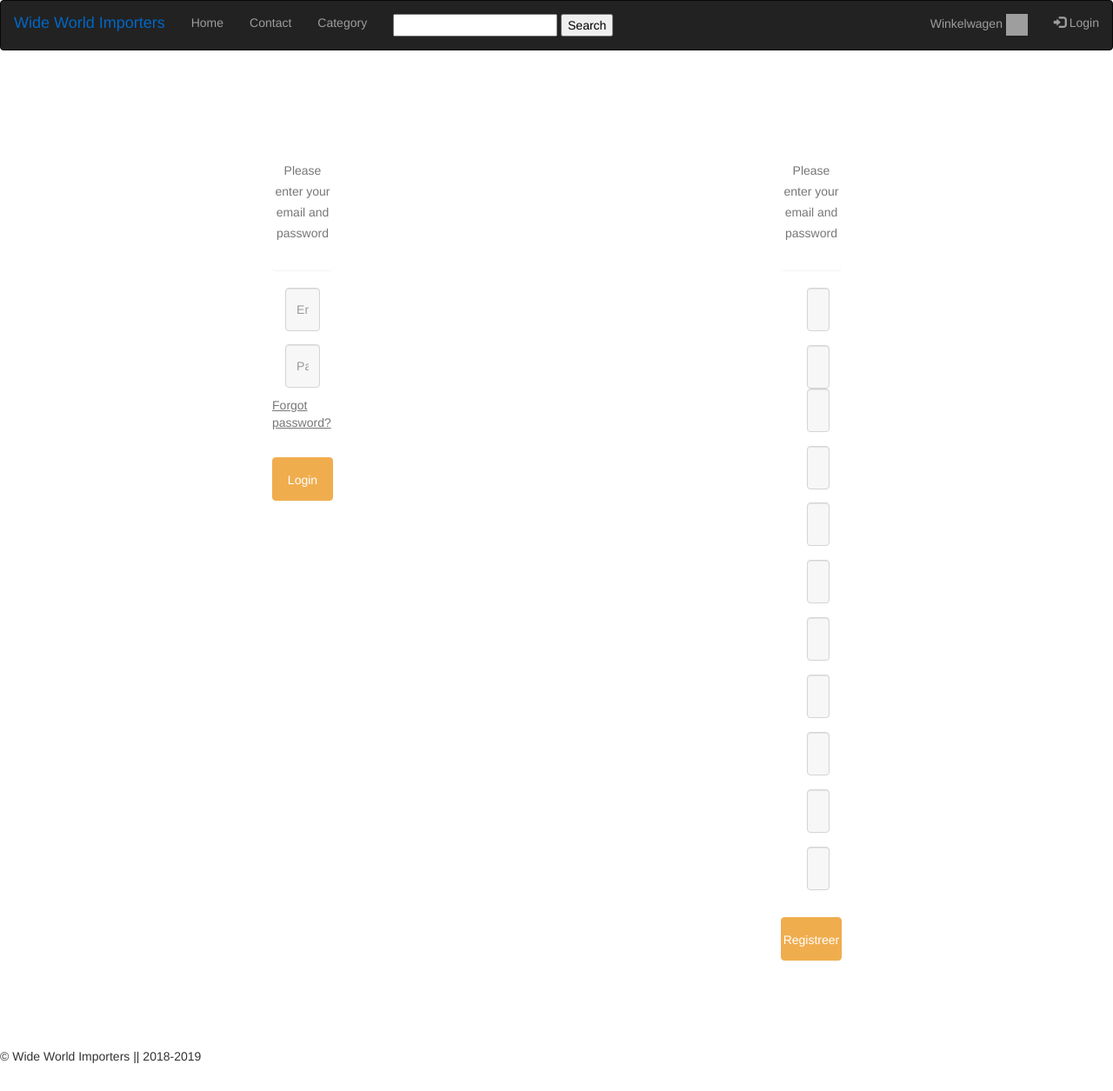
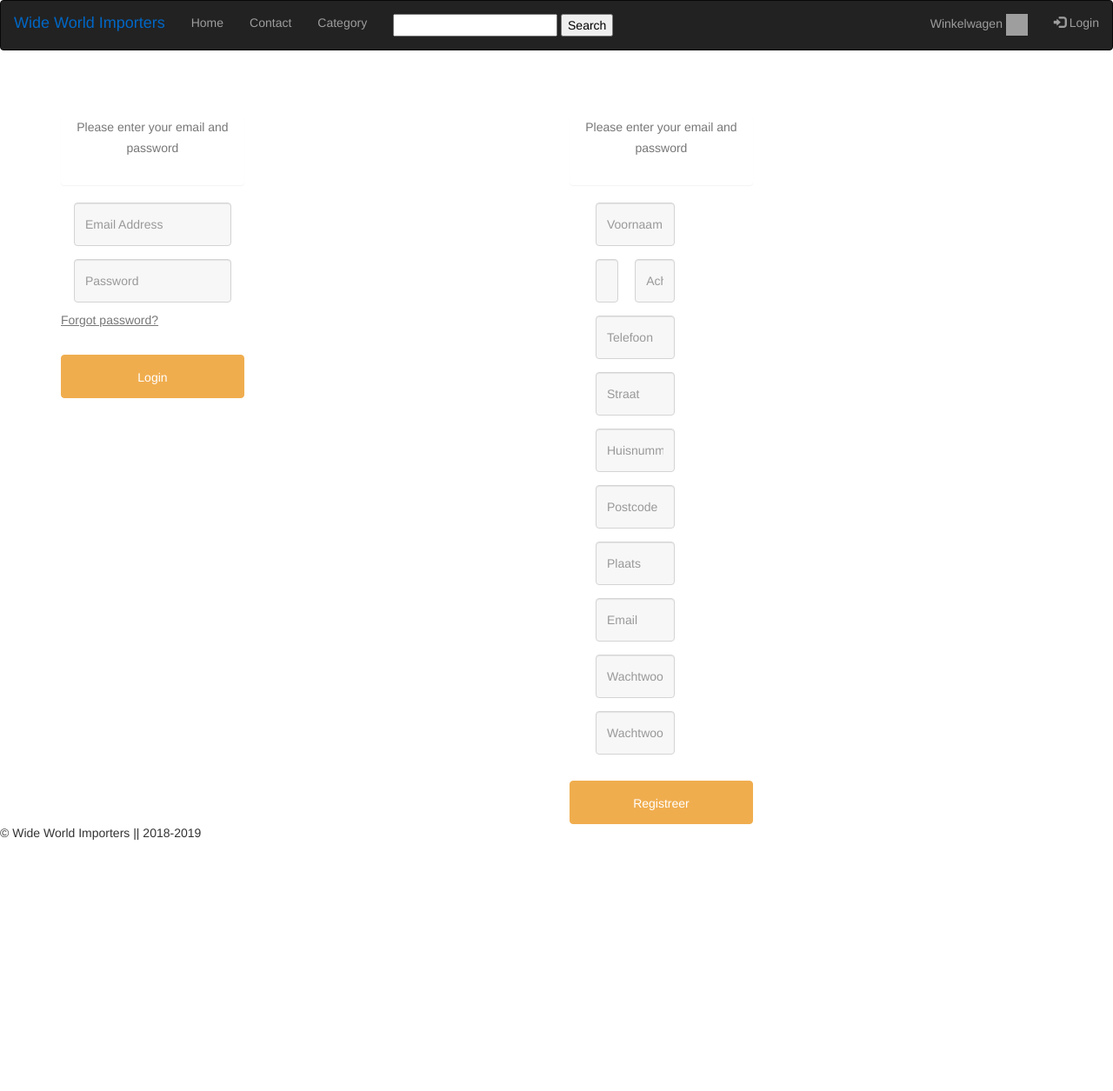
Before and after one commit to LarsOudeLuttikhuis/WWI, a PHP site: page /login.php in a window 1280 px wide. Shown: the whole page at 87% size. After the commit the page ends 966 px from the top, so only its background shows below. Run offline with PHP 8.4, Linux system fonts and the light colour scheme; grey boxes are pictures that could not be loaded.

Commit message:
Update style.css

```diff
--- a/opmaak/style.css
+++ b/opmaak/style.css
@@ -34,3 +34,8 @@
 .navbar-brand {
     color: rgb(0, 103, 198);
 }
+
+.main-div {
+    margin: 0px;
+    padding: 0px;
+}
```
